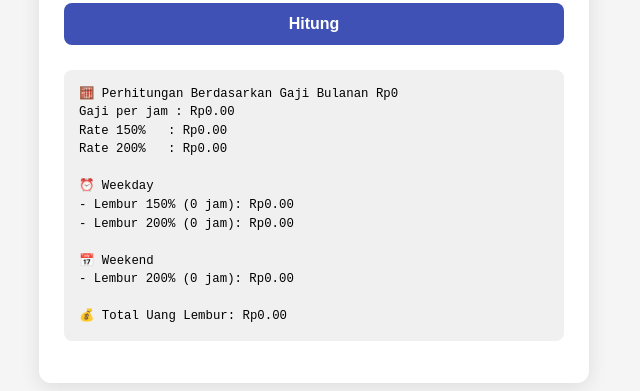
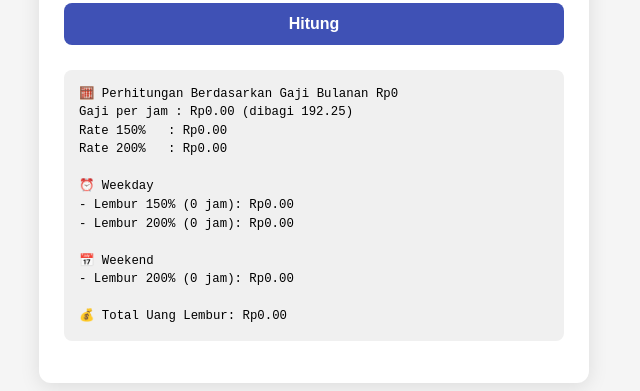
Before and after one commit to rizukid14/hitunglembur, a plain HTML site: page index.html in a window 1280 px wide. Both pictures are taken after a click on the button "Hitung". Shown: the part 474-865 px from the top of the page, without its empty margins (326-966 px from the left). Drawn offline with Linux system fonts and the light colour scheme.

Commit message:
Update index.html

```diff
--- a/index.html
+++ b/index.html
@@ -102,7 +102,9 @@
       let hariWeekday = parseInt(document.getElementById("hari").value);
       let jamWeekend = parseInt(document.getElementById("jamWeekend").value);
 
-      let gajiPerJam = gaji / 173;
+      // Override jam kerja bulanan agar rate 200% sesuai slip (Rp60.086,08 saat gaji 5.775.000)
+      let jamKerjaBulanan = 192.25;
+      let gajiPerJam = gaji / jamKerjaBulanan;
       let rate150 = gajiPerJam * 1.5;
       let rate200 = gajiPerJam * 2;
 
@@ -117,7 +119,7 @@
 
       document.getElementById("hasil").innerText =
         `🧮 Perhitungan Berdasarkan Gaji Bulanan Rp${gaji.toLocaleString()}\n` +
-        `Gaji per jam : Rp${gajiPerJam.toFixed(2)}\n` +
+        `Gaji per jam : Rp${gajiPerJam.toFixed(2)} (dibagi 192.25)\n` +
         `Rate 150%   : Rp${rate150.toFixed(2)}\n` +
         `Rate 200%   : Rp${rate200.toFixed(2)}\n\n` +
 
```
